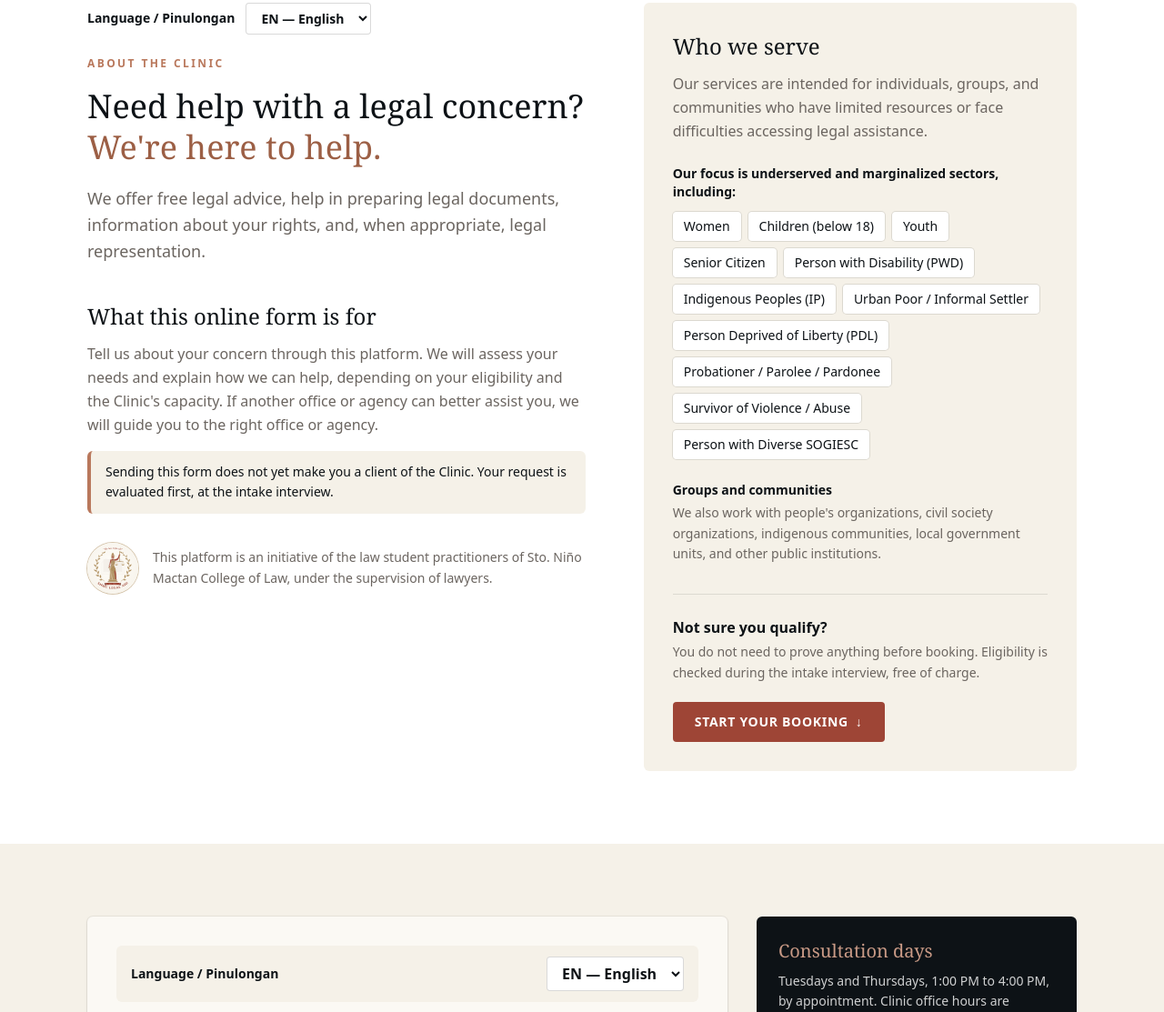
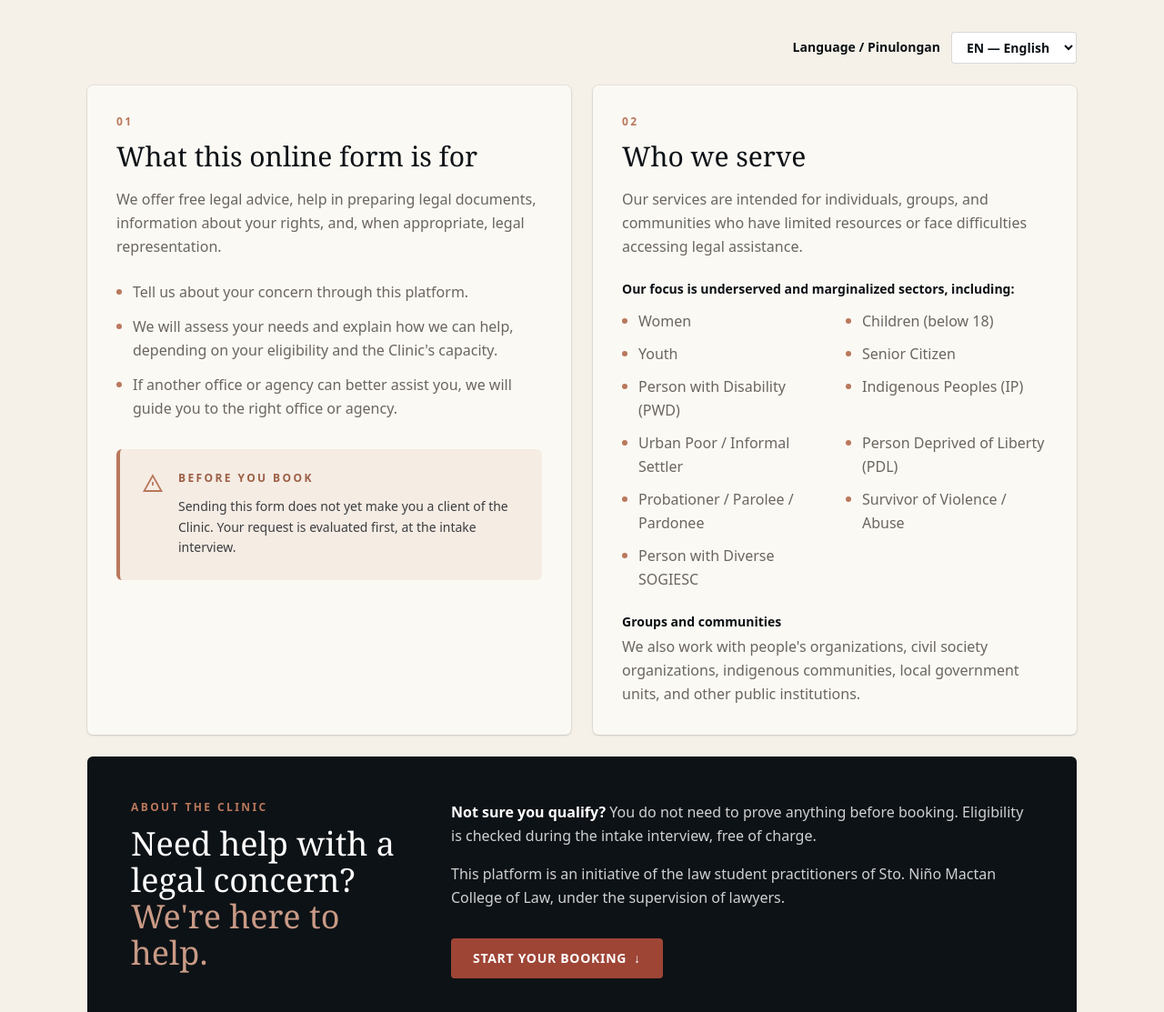
Before and after one commit to openlawph/snmc-clep-landing, a plain HTML site: page index.html in a window 1280 px wide. Shown: the part 625-1738 px from the top of the page at 91% size. Drawn offline with nearby package versions, Linux system fonts and the light colour scheme; no server answers.

Commit message:
Lay out About and Goals like Services; add mobile jump-to-form links

```diff
--- a/assets/js/i18n-vs.js
+++ b/assets/js/i18n-vs.js
@@ -480,12 +480,16 @@ window.I18N_STRINGS.vs = {
   'We offer free legal advice, help in preparing legal documents, information about your rights, and, when appropriate, legal representation.':
     'Naghatag kami og libreng legal nga tambag, tabang sa pag-andam og legal nga mga dokumento, impormasyon bahin sa inyong mga katungod, ug, kon angay, pagrepresentar sa inyong kaso.', // *
   'What this online form is for': 'Unsa ang katuyoan niini nga online form',
-  "Tell us about your concern through this platform. We will assess your needs and explain how we can help, depending on your eligibility and the Clinic's capacity. If another office or agency can better assist you, we will guide you to the right office or agency.":
-    'Isugilon kanamo ang inyong pangutanang legal pinaagi niini nga plataporma. Among susihon ang inyong panginahanglan ug ipasabot kon unsang tabang ang among mahatag, depende sa inyong kwalipikasyon ug sa kapasidad sa Klinika. Kon adunay laing opisina o ahensiya nga mas makatabang kaninyo, among susihon kon asa kamo mahimong moduol.', // *
+  'Tell us about your concern through this platform.': 'Isugilon kanamo ang inyong pangutanang legal pinaagi niini nga plataporma.', // *
+  "We will assess your needs and explain how we can help, depending on your eligibility and the Clinic's capacity.":
+    'Among susihon ang inyong panginahanglan ug ipasabot kon unsang tabang ang among mahatag, depende sa inyong kwalipikasyon ug sa kapasidad sa Klinika.', // *
+  'If another office or agency can better assist you, we will guide you to the right office or agency.':
+    'Kon adunay laing opisina o ahensiya nga mas makatabang kaninyo, among susihon kon asa kamo mahimong moduol.', // *
   'Sending this form does not yet make you a client of the Clinic. Your request is evaluated first, at the intake interview.':
     'Ang pagpadala niini nga form dili pa maghimo kaninyo nga kliyente sa Klinika. Susihon una ang inyong hangyo sa intake interview.',
   'This platform is an initiative of the law student practitioners of Sto. Niño Mactan College of Law, under the supervision of lawyers.':
     'Kini nga plataporma usa ka inisyatiba sa mga law student practitioner sa Sto. Niño Mactan College of Law, nga gigiyahan ug mga abogado.', // *
+  'Before you book': 'Sa dili pa mag-book',
   'Who we serve': 'Kinsa ang among gisilbihan',
   'Our services are intended for individuals, groups, and communities who have limited resources or face difficulties accessing legal assistance.':
     'Ang among serbisyo alang sa mga indibidwal, grupo, ug komunidad nga limitado ang pinansyal nga kahinguhaan o naglisod sa pagkuha og legal nga tabang.', // *
@@ -495,6 +499,7 @@ window.I18N_STRINGS.vs = {
     "Nakigtambayayong usab kami sa mga people's organization, civil society organization, komunidad sa mga lumad, local government unit, ug uban pang publikong institusyon.",
   'Not sure you qualify?': 'Dili ka sigurado kon kwalipikado ka?',
   'Start your booking': 'Sugdi ang imong booking',
+  'Skip to the form': 'Adto dayon sa form',
 
   // ---------- Our goals (section after the form) ----------
   // From the CLEP Operations Manual, Goals and Objectives. Needs review by a native speaker.
--- a/index.html
+++ b/index.html
@@ -50,67 +50,82 @@
     </page-intro>
 
     <!-- ================= About the clinic (before the form) =================
-      What the online intake is for, and who the clinic serves.
+      What the online intake is for, and who the clinic serves. Laid out like services.html:
+      two numbered cards, then a dark full-width band that leads into the form.
       Wording: "About the Clinic" (English + Bisaya, the clinic's own text) and the CLEP Operations Manual
-      (Forms of Assistance, Public Dissemination, Developmental Legal Assistance). The sector chips are the
+      (Forms of Assistance, Public Dissemination, Developmental Legal Assistance). The sector list uses the
       same labels as the form's Section D. Public-facing text must be approved by the Clinic Director.
       Text: x-t; Bisaya wording in assets/js/i18n-vs.js under "About the clinic". -->
-    <section id="about-clinic" class="bg-white py-16 sm:py-20" aria-labelledby="about-clinic-title">
-      <div class="container-site grid gap-12 lg:grid-cols-[1.15fr_1fr] lg:gap-16">
-        <div data-reveal>
+    <section id="about-clinic" class="py-20 sm:py-28" aria-label="About the clinic">
       <!-- Same setting as the picker on the form's first page ($store.i18n.lang), so visitors can read this section in Bisaya too -->
-          <div class="mb-6 flex flex-wrap items-center gap-3">
+      <div class="container-site mb-6 flex flex-wrap items-center justify-between gap-3 lg:justify-end">
+        <a href="#book" class="text-sm font-semibold text-brick underline underline-offset-4 hover:text-brick-dark lg:hidden"><span x-t>Skip to the form</span> <span aria-hidden="true">↓</span></a>
+        <div class="flex items-center gap-3">
         <label for="lang-about" class="text-sm font-semibold">Language / Pinulongan</label>
         <select id="lang-about" x-model="$store.i18n.lang" class="rounded-sm border border-black/15 bg-white px-3 py-1.5 text-sm font-semibold text-ink focus:border-copper focus:outline-none focus:ring-2 focus:ring-copper/30">
           <option value="en">EN — English</option>
           <option value="vs">VS — Visaya</option>
         </select>
         </div>
-          <p class="eyebrow" x-t>About the clinic</p>
-          <h2 id="about-clinic-title" class="mt-4 text-3xl leading-tight sm:text-4xl">
-            <span x-t>Need help with a legal concern?</span>
-            <span class="block text-copper-dark" x-t>We're here to help.</span>
-          </h2>
-          <p class="mt-5 text-lg leading-relaxed text-muted" x-t>We offer free legal advice, help in preparing legal documents, information about your rights, and, when appropriate, legal representation.</p>
-
-          <h3 class="mt-10 text-2xl" x-t>What this online form is for</h3>
-          <p class="mt-3 leading-relaxed text-muted" x-t>Tell us about your concern through this platform. We will assess your needs and explain how we can help, depending on your eligibility and the Clinic's capacity. If another office or agency can better assist you, we will guide you to the right office or agency.</p>
-          <p class="mt-4 rounded-md border-l-4 border-copper bg-cream px-4 py-3 text-sm leading-relaxed text-ink" x-t>Sending this form does not yet make you a client of the Clinic. Your request is evaluated first, at the intake interview.</p>
-
-          <div class="mt-8 flex items-center gap-4">
-            <span class="seal size-14"><img src="assets/img/snmc-legal-aid.svg" alt="" class="size-12"></span>
-            <p class="text-sm leading-relaxed text-muted" x-t>This platform is an initiative of the law student practitioners of Sto. Niño Mactan College of Law, under the supervision of lawyers.</p>
-          </div>
       </div>
 
-        <div class="rounded-md bg-cream p-6 sm:p-8" data-reveal data-reveal-delay="120">
-          <h3 class="text-2xl" x-t>Who we serve</h3>
-          <p class="mt-3 leading-relaxed text-muted" x-t>Our services are intended for individuals, groups, and communities who have limited resources or face difficulties accessing legal assistance.</p>
+      <div class="container-site grid gap-6 lg:grid-cols-2">
+        <!-- What the online form is for -->
+        <article class="card" data-reveal>
+          <p class="eyebrow">01</p>
+          <h2 class="mt-3 text-3xl" x-t>What this online form is for</h2>
+          <p class="mt-4 leading-relaxed text-muted" x-t>We offer free legal advice, help in preparing legal documents, information about your rights, and, when appropriate, legal representation.</p>
+          <ul class="mt-6 space-y-3 leading-relaxed text-muted">
+            <li class="flex gap-3"><span class="mt-2.5 size-1.5 shrink-0 rounded-full bg-copper"></span><span x-t>Tell us about your concern through this platform.</span></li>
+            <li class="flex gap-3"><span class="mt-2.5 size-1.5 shrink-0 rounded-full bg-copper"></span><span x-t>We will assess your needs and explain how we can help, depending on your eligibility and the Clinic's capacity.</span></li>
+            <li class="flex gap-3"><span class="mt-2.5 size-1.5 shrink-0 rounded-full bg-copper"></span><span x-t>If another office or agency can better assist you, we will guide you to the right office or agency.</span></li>
+          </ul>
+          <legal-notice title="Before you book" i18n class="mt-8 block">
+            <p x-t>Sending this form does not yet make you a client of the Clinic. Your request is evaluated first, at the intake interview.</p>
+          </legal-notice>
+          <!-- Phones and tablets: the cards stack, so each one gets its own way down to the form -->
+          <a href="#book" class="btn btn-primary mt-8 w-full lg:hidden"><span x-t>Start your booking</span> <span aria-hidden="true">↓</span></a>
+        </article>
 
+        <!-- Who we serve -->
+        <article class="card" data-reveal data-reveal-delay="120">
+          <p class="eyebrow">02</p>
+          <h2 class="mt-3 text-3xl" x-t>Who we serve</h2>
+          <p class="mt-4 leading-relaxed text-muted" x-t>Our services are intended for individuals, groups, and communities who have limited resources or face difficulties accessing legal assistance.</p>
           <p class="mt-6 text-sm font-semibold" x-t>Our focus is underserved and marginalized sectors, including:</p>
-          <ul class="mt-3 flex flex-wrap gap-2 text-sm">
-            <li class="rounded-sm bg-white px-3 py-1.5 ring-1 ring-black/10" x-t>Women</li>
-            <li class="rounded-sm bg-white px-3 py-1.5 ring-1 ring-black/10" x-t>Children (below 18)</li>
-            <li class="rounded-sm bg-white px-3 py-1.5 ring-1 ring-black/10" x-t>Youth</li>
-            <li class="rounded-sm bg-white px-3 py-1.5 ring-1 ring-black/10" x-t>Senior Citizen</li>
-            <li class="rounded-sm bg-white px-3 py-1.5 ring-1 ring-black/10" x-t>Person with Disability (PWD)</li>
-            <li class="rounded-sm bg-white px-3 py-1.5 ring-1 ring-black/10" x-t>Indigenous Peoples (IP)</li>
-            <li class="rounded-sm bg-white px-3 py-1.5 ring-1 ring-black/10" x-t>Urban Poor / Informal Settler</li>
-            <li class="rounded-sm bg-white px-3 py-1.5 ring-1 ring-black/10" x-t>Person Deprived of Liberty (PDL)</li>
-            <li class="rounded-sm bg-white px-3 py-1.5 ring-1 ring-black/10" x-t>Probationer / Parolee / Pardonee</li>
-            <li class="rounded-sm bg-white px-3 py-1.5 ring-1 ring-black/10" x-t>Survivor of Violence / Abuse</li>
-            <li class="rounded-sm bg-white px-3 py-1.5 ring-1 ring-black/10" x-t>Person with Diverse SOGIESC</li>
+          <ul class="mt-3 grid gap-x-6 gap-y-2.5 leading-relaxed text-muted sm:grid-cols-2">
+            <li class="flex gap-3"><span class="mt-2.5 size-1.5 shrink-0 rounded-full bg-copper"></span><span x-t>Women</span></li>
+            <li class="flex gap-3"><span class="mt-2.5 size-1.5 shrink-0 rounded-full bg-copper"></span><span x-t>Children (below 18)</span></li>
+            <li class="flex gap-3"><span class="mt-2.5 size-1.5 shrink-0 rounded-full bg-copper"></span><span x-t>Youth</span></li>
+            <li class="flex gap-3"><span class="mt-2.5 size-1.5 shrink-0 rounded-full bg-copper"></span><span x-t>Senior Citizen</span></li>
+            <li class="flex gap-3"><span class="mt-2.5 size-1.5 shrink-0 rounded-full bg-copper"></span><span x-t>Person with Disability (PWD)</span></li>
+            <li class="flex gap-3"><span class="mt-2.5 size-1.5 shrink-0 rounded-full bg-copper"></span><span x-t>Indigenous Peoples (IP)</span></li>
+            <li class="flex gap-3"><span class="mt-2.5 size-1.5 shrink-0 rounded-full bg-copper"></span><span x-t>Urban Poor / Informal Settler</span></li>
+            <li class="flex gap-3"><span class="mt-2.5 size-1.5 shrink-0 rounded-full bg-copper"></span><span x-t>Person Deprived of Liberty (PDL)</span></li>
+            <li class="flex gap-3"><span class="mt-2.5 size-1.5 shrink-0 rounded-full bg-copper"></span><span x-t>Probationer / Parolee / Pardonee</span></li>
+            <li class="flex gap-3"><span class="mt-2.5 size-1.5 shrink-0 rounded-full bg-copper"></span><span x-t>Survivor of Violence / Abuse</span></li>
+            <li class="flex gap-3"><span class="mt-2.5 size-1.5 shrink-0 rounded-full bg-copper"></span><span x-t>Person with Diverse SOGIESC</span></li>
           </ul>
+          <p class="mt-6 text-sm font-semibold" x-t>Groups and communities</p>
+          <p class="mt-1 leading-relaxed text-muted" x-t>We also work with people's organizations, civil society organizations, indigenous communities, local government units, and other public institutions.</p>
+          <!-- Phones and tablets: the cards stack, so each one gets its own way down to the form -->
+          <a href="#book" class="btn btn-primary mt-8 w-full lg:hidden"><span x-t>Start your booking</span> <span aria-hidden="true">↓</span></a>
+        </article>
+      </div>
 
-          <p class="mt-6 text-sm font-semibold" x-t>Groups and communities</p>
-          <p class="mt-1 text-sm leading-relaxed text-muted" x-t>We also work with people's organizations, civil society organizations, indigenous communities, local government units, and other public institutions.</p>
-
-          <div class="mt-8 border-t border-black/10 pt-6">
-            <p class="font-semibold" x-t>Not sure you qualify?</p>
-            <p class="mt-1 text-sm leading-relaxed text-muted" x-t>You do not need to prove anything before booking. Eligibility is checked during the intake interview, free of charge.</p>
-            <a href="#book" class="btn btn-primary mt-5"><span x-t>Start your booking</span> <span aria-hidden="true">↓</span></a>
+      <!-- Lead into the form -->
+      <div class="container-site mt-6">
+        <article class="grid gap-8 overflow-hidden rounded-md bg-ink p-8 text-white sm:p-12 lg:grid-cols-[1fr_2fr]" data-reveal>
+          <div>
+            <p class="eyebrow" x-t>About the clinic</p>
+            <h2 class="mt-3 text-3xl sm:text-4xl"><span x-t>Need help with a legal concern?</span> <span class="text-rose" x-t>We're here to help.</span></h2>
           </div>
+          <div class="space-y-4 leading-relaxed text-white/80">
+            <p><strong class="text-white" x-t>Not sure you qualify?</strong> <span x-t>You do not need to prove anything before booking. Eligibility is checked during the intake interview, free of charge.</span></p>
+            <p x-t>This platform is an initiative of the law student practitioners of Sto. Niño Mactan College of Law, under the supervision of lawyers.</p>
+            <a href="#book" class="btn btn-primary mt-4"><span x-t>Start your booking</span> <span aria-hidden="true">↓</span></a>
           </div>
+        </article>
       </div>
     </section>
 
@@ -925,32 +940,41 @@
 
     <!-- ================= Our goals (after the form) =================
       The Clinic's Goals and Objectives, from the CLEP Operations Manual (Introduction), kept close to the
-      Manual's wording. Short card titles are ours. Public-facing text must be approved by the Clinic Director.
+      Manual's wording. Laid out like services.html: two numbered cards, then a dark full-width band.
+      Short titles are ours. Public-facing text must be approved by the Clinic Director.
       Text: x-t; Bisaya wording in assets/js/i18n-vs.js under "Our goals". -->
-    <section id="clinic-goals" class="bg-white py-16 sm:py-20" aria-labelledby="clinic-goals-title">
-      <div class="container-site">
-        <div class="max-w-3xl" data-reveal>
+    <section id="clinic-goals" class="border-t border-black/10 py-20 sm:py-28" aria-labelledby="clinic-goals-title">
+      <div class="container-site" data-reveal>
+        <div class="max-w-3xl">
           <p class="eyebrow" x-t>Our goals</p>
           <h2 id="clinic-goals-title" class="mt-4 text-3xl leading-tight sm:text-4xl" x-t>What the Clinic works toward</h2>
           <p class="mt-5 text-lg leading-relaxed text-muted" x-t>The Clinic is where experiential legal education, access to justice, and the formation of future lawyers converge.</p>
         </div>
-        <ol class="mt-12 grid gap-6 md:grid-cols-3">
-          <li class="rounded-md bg-cream p-6" data-reveal>
-            <span class="grid size-9 place-items-center rounded-sm bg-copper text-sm font-semibold text-white" aria-hidden="true">01</span>
-            <h3 class="mt-4 text-xl" x-t>Legal aid for underserved sectors</h3>
-            <p class="mt-2 text-sm leading-relaxed text-muted" x-t>The Clinic aims to provide competent, ethical, and supervised legal assistance to underserved sectors of society while advancing the educational objectives of the Clinical Legal Education Program (CLEP).</p>
-          </li>
-          <li class="rounded-md bg-cream p-6" data-reveal data-reveal-delay="120">
-            <span class="grid size-9 place-items-center rounded-sm bg-copper text-sm font-semibold text-white" aria-hidden="true">02</span>
-            <h3 class="mt-4 text-xl" x-t>Learning through public service</h3>
-            <p class="mt-2 text-sm leading-relaxed text-muted" x-t>The Clinic renders legal services that integrate experiential learning with public service, ensuring that every engagement contributes both to client welfare and to the professional formation of Law Student Practitioners, consistent with Rule 138-A, the Code of Professional Responsibility and Accountability, and other applicable laws and issuances.</p>
-          </li>
-          <li class="rounded-md bg-cream p-6" data-reveal data-reveal-delay="240">
-            <span class="grid size-9 place-items-center rounded-sm bg-copper text-sm font-semibold text-white" aria-hidden="true">03</span>
-            <h3 class="mt-4 text-xl" x-t>Service matched to our capacity</h3>
-            <p class="mt-2 text-sm leading-relaxed text-muted" x-t>The Clinic takes into account its designated practice areas, the competence and availability of its Supervising Lawyers, institutional resources, and the objectives of the Clinical Legal Education Program.</p>
-          </li>
-        </ol>
+      </div>
+
+      <div class="container-site mt-12 grid gap-6 lg:grid-cols-2">
+        <article class="card" data-reveal>
+          <p class="eyebrow">01</p>
+          <h3 class="mt-3 text-3xl" x-t>Legal aid for underserved sectors</h3>
+          <p class="mt-6 leading-relaxed text-muted" x-t>The Clinic aims to provide competent, ethical, and supervised legal assistance to underserved sectors of society while advancing the educational objectives of the Clinical Legal Education Program (CLEP).</p>
+        </article>
+        <article class="card" data-reveal data-reveal-delay="120">
+          <p class="eyebrow">02</p>
+          <h3 class="mt-3 text-3xl" x-t>Learning through public service</h3>
+          <p class="mt-6 leading-relaxed text-muted" x-t>The Clinic renders legal services that integrate experiential learning with public service, ensuring that every engagement contributes both to client welfare and to the professional formation of Law Student Practitioners, consistent with Rule 138-A, the Code of Professional Responsibility and Accountability, and other applicable laws and issuances.</p>
+        </article>
+      </div>
+
+      <div class="container-site mt-6">
+        <article class="grid gap-8 overflow-hidden rounded-md bg-ink p-8 text-white sm:p-12 lg:grid-cols-[1fr_2fr]" data-reveal>
+          <div>
+            <p class="eyebrow">03</p>
+            <h3 class="mt-3 text-3xl sm:text-4xl" x-t>Service matched to our capacity</h3>
+          </div>
+          <div class="space-y-4 leading-relaxed text-white/80">
+            <p x-t>The Clinic takes into account its designated practice areas, the competence and availability of its Supervising Lawyers, institutional resources, and the objectives of the Clinical Legal Education Program.</p>
+          </div>
+        </article>
       </div>
     </section>
   </main>
```
Also changed, not shown: 1 other file. Lines whose indentation alone changed are shown as unchanged.
